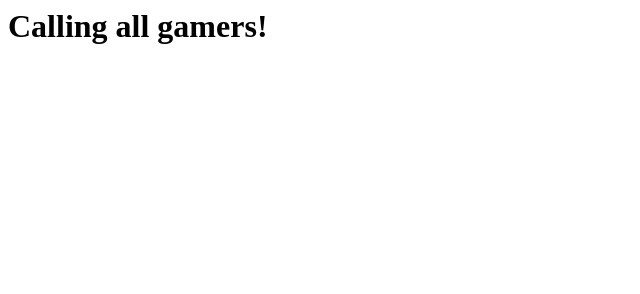
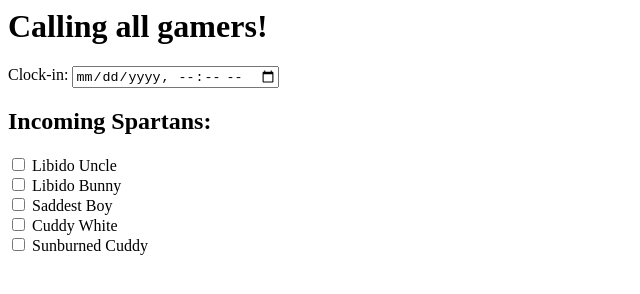
Before and after one commit to cakasten/halo_assemble, a plain HTML site: page index.html in a window 1280 px wide. Shown: the whole page, without its empty margins (0-640 px from the left). Drawn offline with Linux system fonts and the light colour scheme.

Commit message:
add date input and add incoming spartans RSVP

```diff
--- a/index.html
+++ b/index.html
@@ -2,8 +2,31 @@
   <head>
     <title>Halo Assemble</title>
   </head>
-
   <body>
     <h1>Calling all gamers!</h1>
+
+    <div id="clockIn">
+        <p>Clock-in: <input type="datetime-local"></p>
+    </div>
+
+    <div id="rsvp">
+        <h2>Incoming Spartans:</h2>
+        <div>
+            <input type="checkbox" name="libido-uncle" id="libido-uncle">
+            <label for="libido-uncle">Libido Uncle</label>
+            <br>
+            <input type="checkbox" name="libido-bunny" id="libido-bunny">
+            <label for="libido-bunny">Libido Bunny</label>
+            <br>
+            <input type="checkbox" name="saddest-boy" id="saddest-boy">
+            <label for="saddest-boy">Saddest Boy</label>
+            <br>
+            <input type="checkbox" name="cuddy-white" id="cuddy-white">
+            <label for="cuddy-white">Cuddy White</label>
+            <br>
+            <input type="checkbox" name="sunburned-cuddy" id="sunburned-cuddy">
+            <label for="sunburned-cuddy">Sunburned Cuddy</label>
+        </div>
+    </div>
   </body>
 </html>
```
